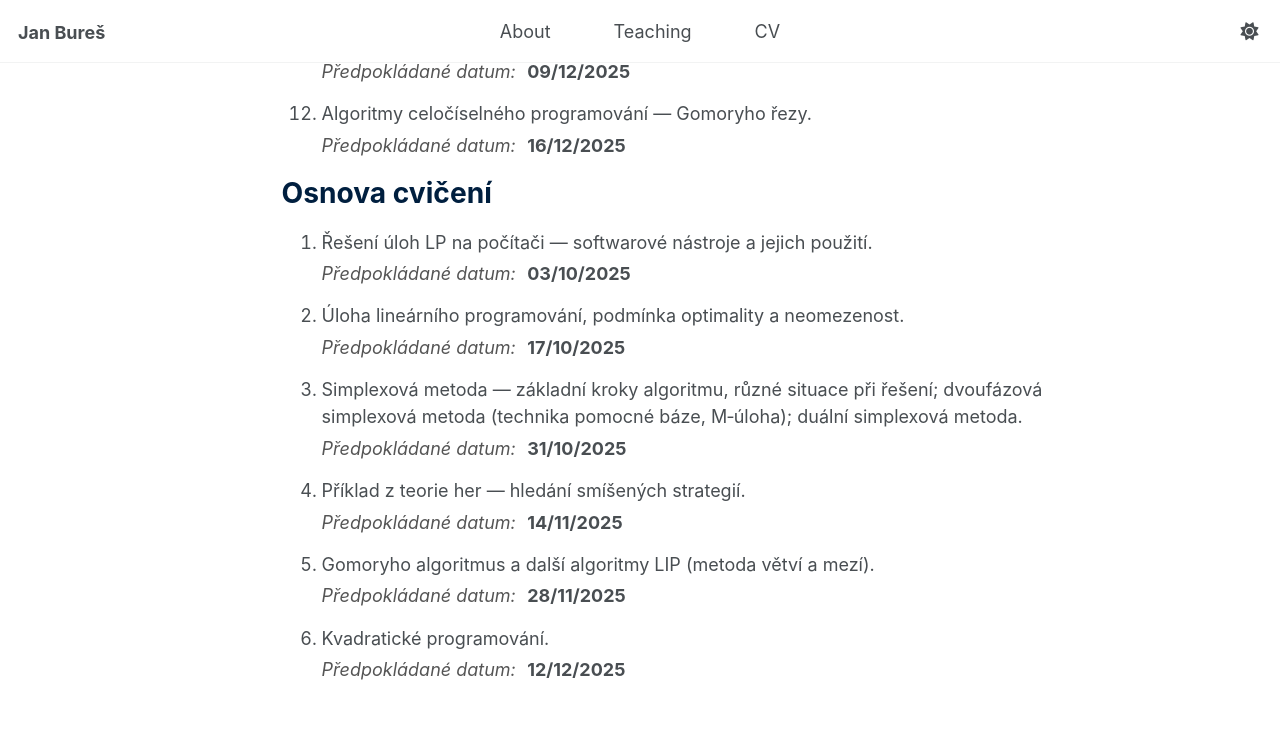
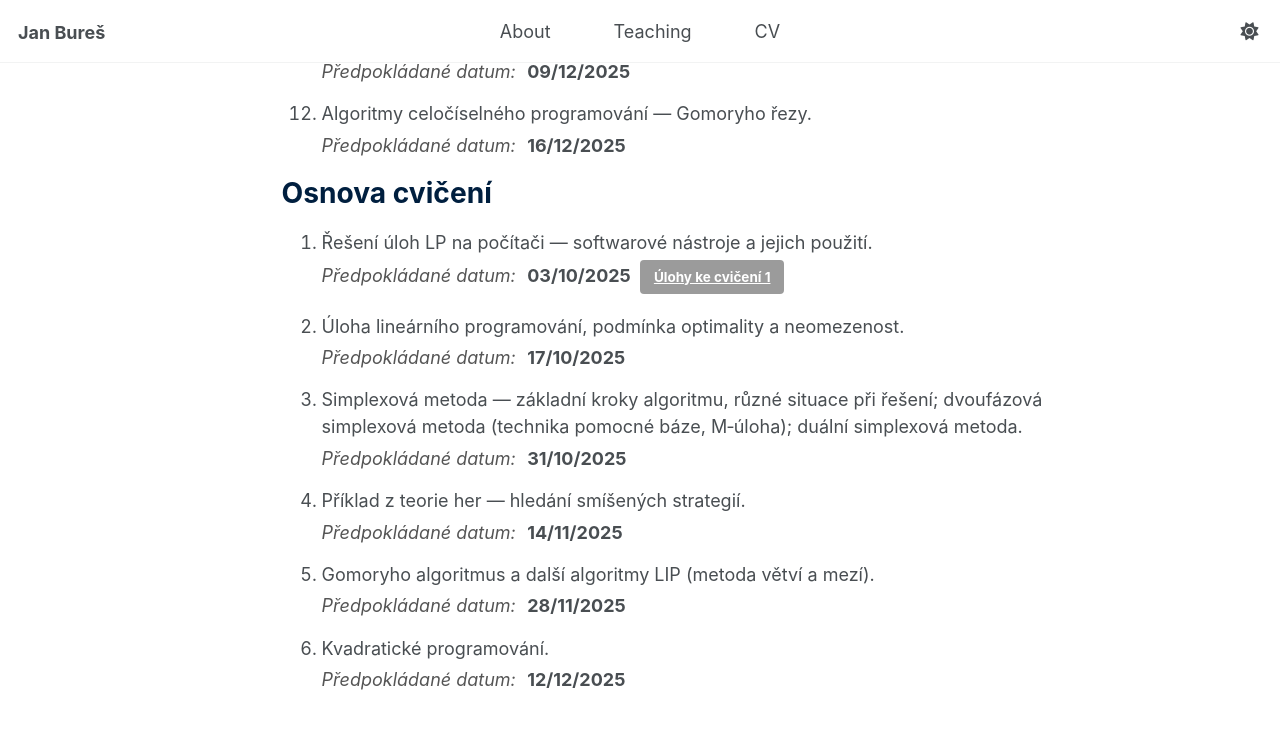
Before and after one commit to buresjan/buresjan.github.io, a Jekyll site: the page built from _teaching/01lip.md, in a window 1280 px wide and 900 px high, scrolled down 1659 px. Shown: the top 729 px of the window. Built offline with Jekyll 4.4.1, drawn with Linux system fonts in a browser that asks for light colours.

Commit message:
add files

```diff
--- a/_teaching/01lip.md
+++ b/_teaching/01lip.md
@@ -82,7 +82,7 @@
 ======
 
 1. Řešení úloh LP na počítači — softwarové nástroje a jejich použití.
-   <div class="lp-date"><span class="label">Předpokládané datum:</span> <span class="date">03/10/2025</span></div>
+   <div class="lp-date"><span class="label">Předpokládané datum:</span> <span class="date">03/10/2025</span> <a class="btn" href="{{ '/files/cv1.zip' | relative_url }}" download>Úlohy ke cvičení 1</a></div>
 2. Úloha lineárního programování, podmínka optimality a neomezenost.
    <div class="lp-date"><span class="label">Předpokládané datum:</span> <span class="date">17/10/2025</span></div>
 3. Simplexová metoda — základní kroky algoritmu, různé situace při řešení; dvoufázová simplexová metoda (technika pomocné báze, M‑úloha); duální simplexová metoda.
```
Also changed, not shown: 1 other file.
